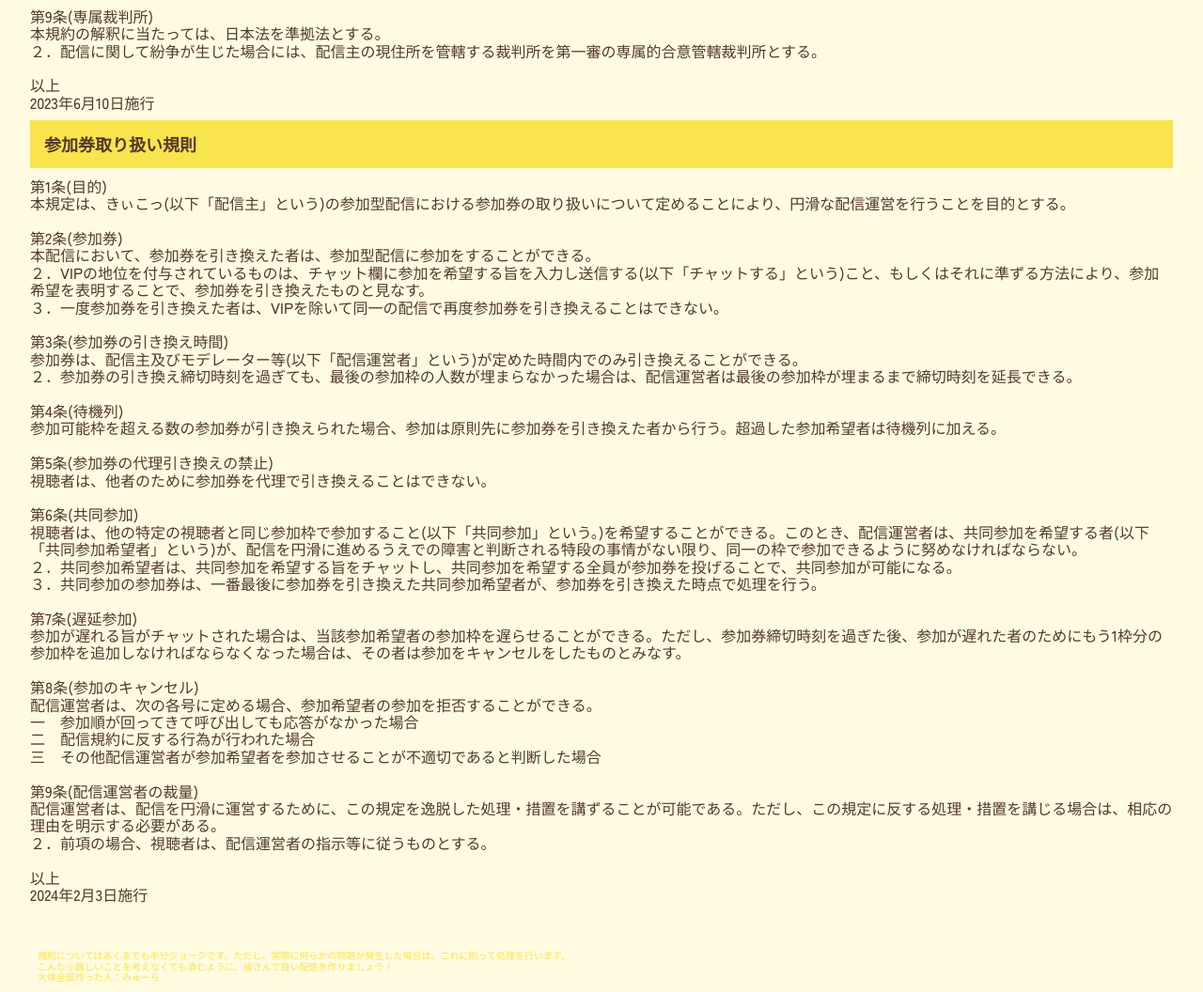
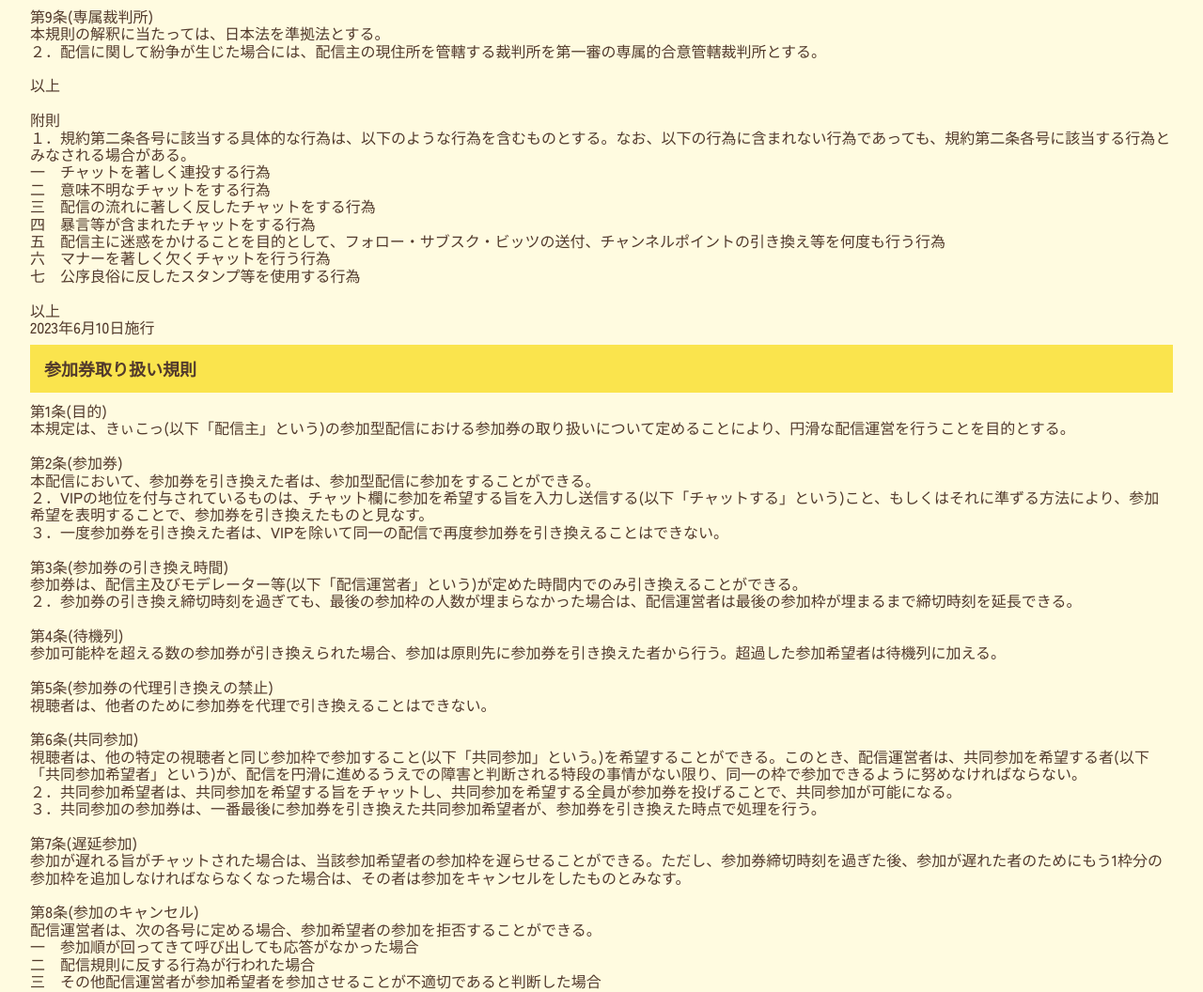
Before and after one commit to Muride/kiiko-rule, a plain HTML site: page index.html in a window 1280 px wide. Shown: the part 1600-2656 px from the top of the page at 94% size. Drawn offline with nearby package versions, Linux system fonts and the light colour scheme; a web font is replaced by a local one.

Commit message:
Add files via upload

```diff
--- a/index.html
+++ b/index.html
@@ -96,8 +96,22 @@
 		<p>配信実施において、本規則により解決できない問題が生じた場合は、配信運営者と視聴者との間で双方誠意をもって解決に向けた話し合い等を行うものとする。</p>
 		<br>
 		<h3>第9条(専属裁判所)</h3>
-		<p>本規約の解釈に当たっては、日本法を準拠法とする。</p>
+		<p>本規則の解釈に当たっては、日本法を準拠法とする。</p>
 		<p>２．配信に関して紛争が生じた場合には、配信主の現住所を管轄する裁判所を第一審の専属的合意管轄裁判所とする。</p>
+		<br>
+		<p>以上</p>
+		<br>
+		<h3>附則</h3>
+		<p>１．規約第二条各号に該当する具体的な行為は、以下のような行為を含むものとする。なお、以下の行為に含まれない行為であっても、規約第二条各号に該当する行為とみなされる場合がある。</p>
+		<ul>
+			<li>一　チャットを著しく連投する行為</li>
+			<li>二　意味不明なチャットをする行為</li>
+			<li>三　配信の流れに著しく反したチャットをする行為</li>
+			<li>四　暴言等が含まれたチャットをする行為</li>
+			<li>五　配信主に迷惑をかけることを目的として、フォロー・サブスク・ビッツの送付、チャンネルポイントの引き換え等を何度も行う行為</li>
+			<li>六　マナーを著しく欠くチャットを行う行為</li>
+			<li>七　公序良俗に反したスタンプ等を使用する行為</li>
+		</ul>
 		<br>
 		<p>以上</p>
 		<p>2023年6月10日施行</p>
@@ -135,7 +149,7 @@
 		<p>配信運営者は、次の各号に定める場合、参加希望者の参加を拒否することができる。</p>
 		<ul>
 			<li>一　参加順が回ってきて呼び出しても応答がなかった場合</li>
-			<li>二　配信規約に反する行為が行われた場合</li>
+			<li>二　配信規則に反する行為が行われた場合</li>
 			<li>三　その他配信運営者が参加希望者を参加させることが不適切であると判断した場合</li>
 		</ul>
 		<br>
```
